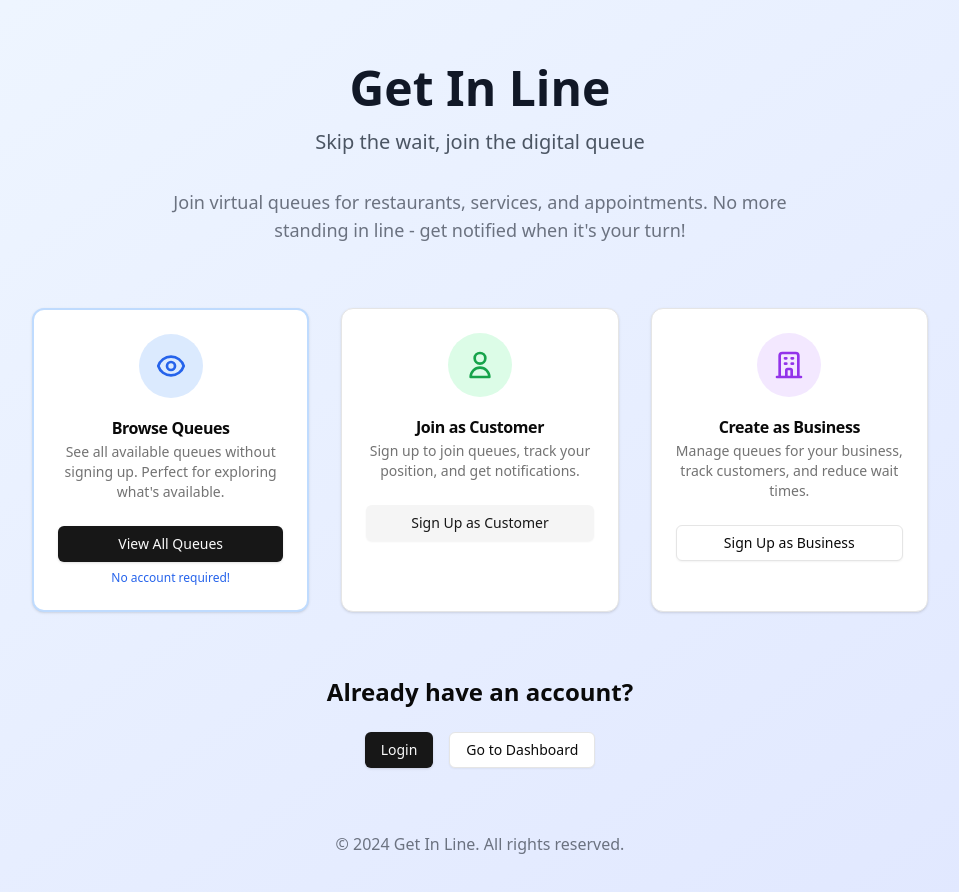
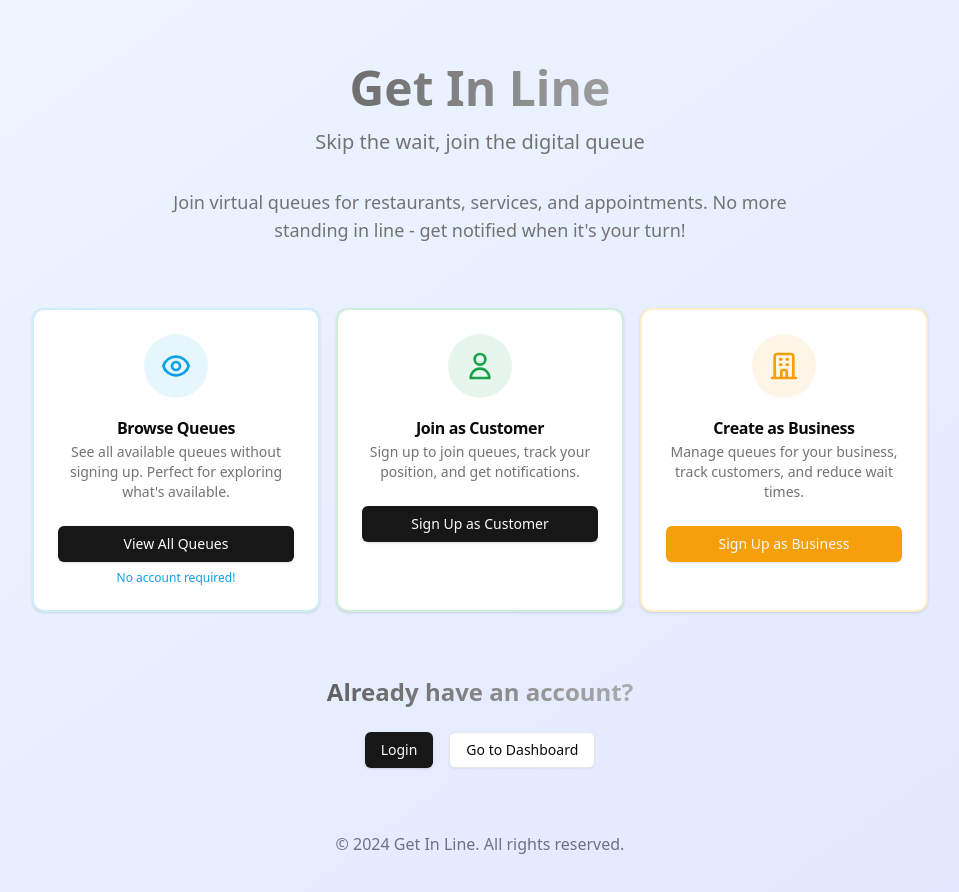
Before and after one commit to Damith-Sala/Get_In_Line, a Next.js app in the folder get-in-line/: page / in a window 1280 px wide. Shown: the top 892 px of the page, without its empty margins (160-1119 px from the left). Built offline with nearby package versions, Linux system fonts and the light colour scheme.

Commit message:
applied shadcn ui again

```diff
--- a/get-in-line/src/app/page.tsx
+++ b/get-in-line/src/app/page.tsx
@@ -5,27 +5,27 @@ import { Card, CardContent, CardDescription, CardHeader, CardTitle } from "@/com
 export default function Home() {
   return (
     <div className="min-h-screen bg-gradient-to-br from-blue-50 to-indigo-100">
-      <div className="container mx-auto px-4 py-16">
-        <header className="text-center mb-16">
-          <h1 className="text-5xl font-bold text-gray-900 mb-4">
+      <div className="container-responsive py-16">
+        <header className="text-center mb-16 animate-fade-in">
+          <h1 className="text-5xl font-bold text-gradient mb-4 animate-slide-up">
             Get In Line
           </h1>
-          <p className="text-xl text-gray-600 mb-8">
+          <p className="text-xl text-muted-foreground mb-8 text-responsive">
             Skip the wait, join the digital queue
           </p>
-          <p className="text-lg text-gray-500 max-w-2xl mx-auto">
+          <p className="text-lg text-muted-foreground max-w-2xl mx-auto text-responsive">
             Join virtual queues for restaurants, services, and appointments.
             No more standing in line - get notified when it's your turn!
           </p>
         </header>
 
         <main className="max-w-4xl mx-auto">
-          <div className="grid grid-cols-1 md:grid-cols-2 lg:grid-cols-3 gap-8 mb-16">
+          <div className="grid-responsive mb-16">
             {/* Guest Access */}
-            <Card className="text-center border-2 border-blue-200">
+            <Card className="text-center card-hover glass-effect border-2 border-info/20">
               <CardHeader>
-                <div className="w-16 h-16 bg-blue-100 rounded-full flex items-center justify-center mx-auto mb-4">
-                  <svg className="w-8 h-8 text-blue-600" fill="none" stroke="currentColor" viewBox="0 0 24 24">
+                <div className="w-16 h-16 bg-info/10 rounded-full flex items-center justify-center mx-auto mb-4">
+                  <svg className="w-8 h-8 text-info" fill="none" stroke="currentColor" viewBox="0 0 24 24">
                     <path strokeLinecap="round" strokeLinejoin="round" strokeWidth={2} d="M15 12a3 3 0 11-6 0 3 3 0 016 0z" />
                     <path strokeLinecap="round" strokeLinejoin="round" strokeWidth={2} d="M2.458 12C3.732 7.943 7.523 5 12 5c4.478 0 8.268 2.943 9.542 7-1.274 4.057-5.064 7-9.542 7-4.477 0-8.268-2.943-9.542-7z" />
                   </svg>
@@ -36,18 +36,18 @@ export default function Home() {
                 </CardDescription>
               </CardHeader>
               <CardContent>
-                <Button asChild className="w-full">
+                <Button asChild className="btn-primary w-full">
                   <Link href="/guest-queues">View All Queues</Link>
                 </Button>
-                <p className="text-xs text-blue-600 mt-2">No account required!</p>
+                <p className="text-xs text-info mt-2">No account required!</p>
               </CardContent>
             </Card>
 
             {/* Customer Signup */}
-            <Card className="text-center">
+            <Card className="text-center card-hover glass-effect border-2 border-success/20">
               <CardHeader>
-                <div className="w-16 h-16 bg-green-100 rounded-full flex items-center justify-center mx-auto mb-4">
-                  <svg className="w-8 h-8 text-green-600" fill="none" stroke="currentColor" viewBox="0 0 24 24">
+                <div className="w-16 h-16 bg-success/10 rounded-full flex items-center justify-center mx-auto mb-4">
+                  <svg className="w-8 h-8 text-success" fill="none" stroke="currentColor" viewBox="0 0 24 24">
                     <path strokeLinecap="round" strokeLinejoin="round" strokeWidth={2} d="M16 7a4 4 0 11-8 0 4 4 0 018 0zM12 14a7 7 0 00-7 7h14a7 7 0 00-7-7z" />
                   </svg>
                 </div>
@@ -57,17 +57,17 @@ export default function Home() {
                 </CardDescription>
               </CardHeader>
               <CardContent>
-                <Button asChild variant="secondary" className="w-full">
+                <Button asChild className="btn-secondary w-full">
                   <Link href="/signup">Sign Up as Customer</Link>
                 </Button>
               </CardContent>
             </Card>
 
             {/* Business Signup */}
-            <Card className="text-center">
+            <Card className="text-center card-hover glass-effect border-2 border-warning/20">
               <CardHeader>
-                <div className="w-16 h-16 bg-purple-100 rounded-full flex items-center justify-center mx-auto mb-4">
-                  <svg className="w-8 h-8 text-purple-600" fill="none" stroke="currentColor" viewBox="0 0 24 24">
+                <div className="w-16 h-16 bg-warning/10 rounded-full flex items-center justify-center mx-auto mb-4">
+                  <svg className="w-8 h-8 text-warning" fill="none" stroke="currentColor" viewBox="0 0 24 24">
                     <path strokeLinecap="round" strokeLinejoin="round" strokeWidth={2} d="M19 21V5a2 2 0 00-2-2H7a2 2 0 00-2 2v16m14 0h2m-2 0h-5m-9 0H3m2 0h5M9 7h1m-1 4h1m4-4h1m-1 4h1m-5 10v-5a1 1 0 011-1h2a1 1 0 011 1v5m-4 0h4" />
                   </svg>
                 </div>
@@ -77,7 +77,7 @@ export default function Home() {
                 </CardDescription>
               </CardHeader>
               <CardContent>
-                <Button asChild variant="outline" className="w-full">
+                <Button asChild className="w-full bg-warning hover:bg-warning/90 text-warning-foreground">
                   <Link href="/signup/business">Sign Up as Business</Link>
                 </Button>
               </CardContent>
@@ -85,13 +85,13 @@ export default function Home() {
           </div>
 
           {/* Quick Actions */}
-          <div className="text-center">
-            <h2 className="text-2xl font-semibold mb-6">Already have an account?</h2>
+          <div className="text-center animate-fade-in">
+            <h2 className="text-2xl font-semibold mb-6 text-gradient">Already have an account?</h2>
             <div className="flex gap-4 justify-center">
-              <Button asChild>
+              <Button asChild className="btn-primary">
                 <Link href="/login">Login</Link>
               </Button>
-              <Button asChild variant="outline">
+              <Button asChild variant="outline" className="hover:bg-primary hover:text-primary-foreground">
                 <Link href="/dashboard">Go to Dashboard</Link>
               </Button>
             </div>
--- a/get-in-line/tailwind.config.js
+++ b/get-in-line/tailwind.config.js
@@ -57,6 +57,18 @@ module.exports = {
   				'3': 'hsl(var(--chart-3))',
   				'4': 'hsl(var(--chart-4))',
   				'5': 'hsl(var(--chart-5))'
+  			},
+  			success: {
+  				DEFAULT: 'hsl(142, 76%, 36%)',
+  				foreground: 'hsl(355, 7%, 97%)'
+  			},
+  			warning: {
+  				DEFAULT: 'hsl(38, 92%, 50%)',
+  				foreground: 'hsl(355, 7%, 97%)'
+  			},
+  			info: {
+  				DEFAULT: 'hsl(199, 89%, 48%)',
+  				foreground: 'hsl(355, 7%, 97%)'
   			}
   		}
   	}
```
